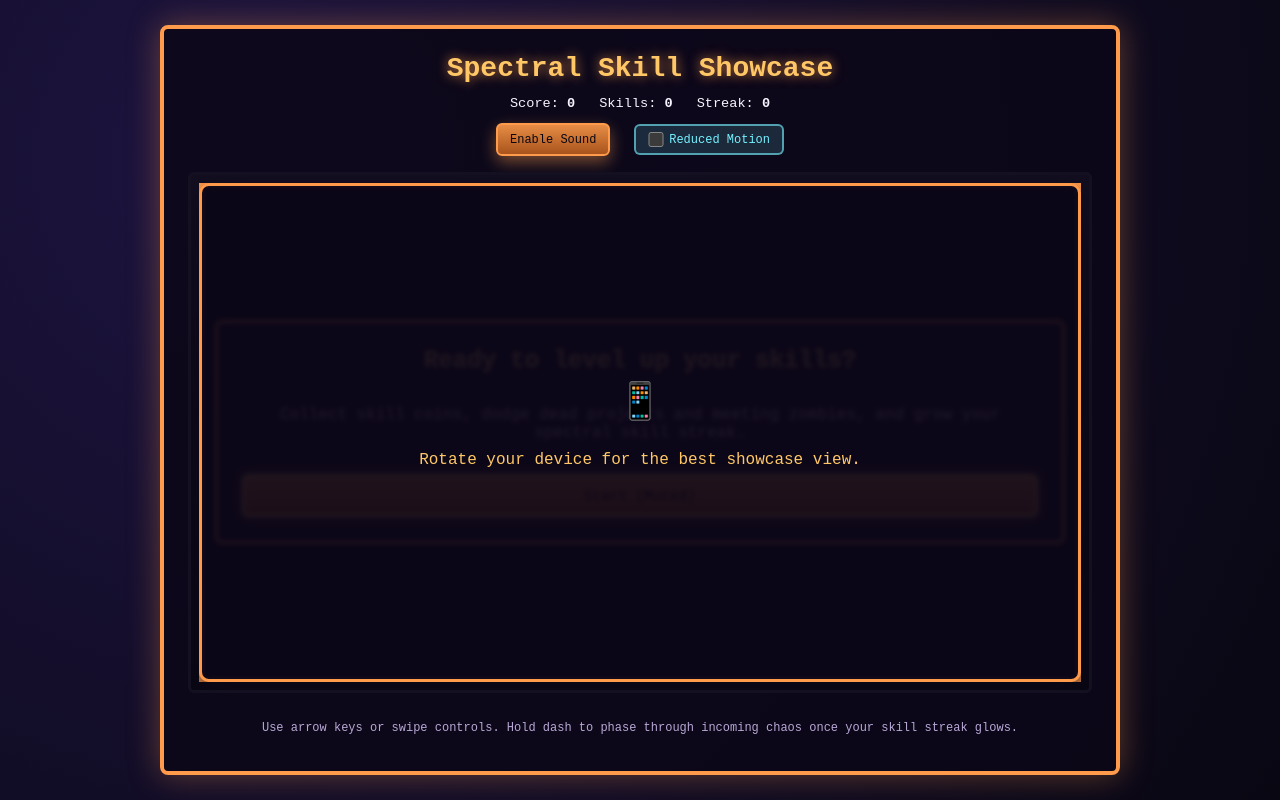
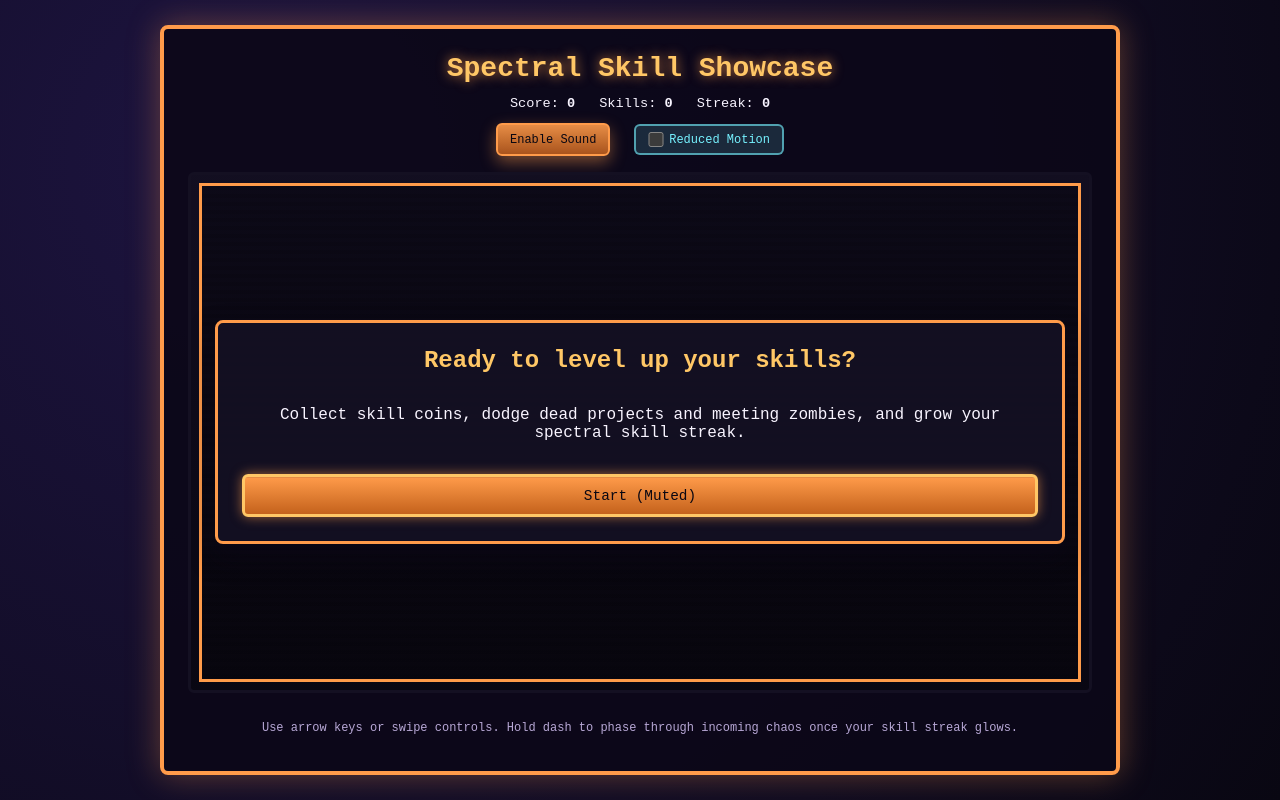
Before and after one commit to tidyeval/halloween-game-2025, a plain HTML site: page docs/index.html in a window 1280 px wide. Drawn offline with Linux system fonts and the light colour scheme; a web font is replaced by a local one.

Commit message:
feat: Remove orientation hint and related styles for improved UI simplicity

```diff
--- a/docs/index.html
+++ b/docs/index.html
@@ -43,12 +43,6 @@
           <button id="restart-button">Run It Again</button>
         </div>
         <div class="toast" id="toast" hidden></div>
-        <div class="orientation-hint" id="orientation-hint" hidden>
-          <div class="orientation-hint__content">
-            <span aria-hidden="true">📱</span>
-            <p>Rotate your device for the best showcase view.</p>
-          </div>
-        </div>
       </section>
 
       <footer class="footer">
--- a/docs/js/main.js
+++ b/docs/js/main.js
@@ -14,7 +14,6 @@ const finalScoreEl = document.getElementById('final-score');
 const finalStreakEl = document.getElementById('final-streak');
 const toastEl = document.getElementById('toast');
 const touchControls = document.querySelector('.touch-controls');
-const orientationHint = document.getElementById('orientation-hint');
 const audioButton = document.getElementById('audio-button');
 const motionToggle = document.getElementById('reduced-motion-toggle');
 
@@ -47,19 +46,6 @@ function updateAudioButton() {
   if (!audioButton) return;
   audioButton.hidden = audioReady;
 }
-
-function updateOrientationHint() {
-  if (!orientationHint) return;
-  const isPortrait = window.innerHeight > window.innerWidth;
-  const prefersTouch = window.matchMedia('(pointer: coarse)').matches;
-  const shouldShow =
-    isPortrait &&
-    !isGameActive &&
-    startDialog.hidden === false &&
-    prefersTouch;
-  orientationHint.hidden = !shouldShow;
-}
-
 const audio = createAudioController();
 const HAPTIC_PATTERNS = {
   skill: [20],
@@ -83,14 +69,12 @@ const game = new SpectralSkillShowcase(canvas, {
     gameoverDialog.hidden = false;
     touchControls.dataset.visible = 'false';
     isGameActive = false;
-    updateOrientationHint();
     audio.stopTheme();
   },
   onReadyToStart: () => {
     startDialog.hidden = false;
     startButton.disabled = false;
     updateStartButtonLabel();
-    updateOrientationHint();
   },
   onHaptic: (type) => {
     if (!supportsVibrate || reducedMotion) return;
@@ -134,7 +118,6 @@ function startRun() {
   const prefersTouch = window.matchMedia('(pointer: coarse)').matches;
   touchControls.dataset.visible = prefersTouch ? 'true' : 'false';
   isGameActive = true;
-  updateOrientationHint();
   game.setMotionPreference({ reducedMotion });
   game.start();
   audio.rewind();
@@ -183,7 +166,6 @@ document.addEventListener('visibilitychange', () => {
     return;
   }
 
-  updateOrientationHint();
 
   if (isGameActive && wasPausedForVisibility && startDialog.hidden && gameoverDialog.hidden) {
     game.resume();
@@ -215,19 +197,6 @@ if (motionToggle) {
     game.setMotionPreference({ reducedMotion });
   });
 }
-
-const orientationMedia = window.matchMedia('(orientation: portrait)');
-if (orientationMedia.addEventListener) {
-  orientationMedia.addEventListener('change', updateOrientationHint);
-} else if (orientationMedia.addListener) {
-  orientationMedia.addListener(updateOrientationHint);
-}
-
-window.addEventListener('resize', () => {
-  window.requestAnimationFrame(updateOrientationHint);
-});
-
-updateOrientationHint();
 
 function setControlPressed(target, pressed) {
   if (!target) return;
--- a/docs/styles.css
+++ b/docs/styles.css
@@ -242,31 +242,6 @@ body {
   transform: translateX(-50%) translateY(0);
 }
 
-.orientation-hint {
-  position: absolute;
-  inset: 0.5rem;
-  display: flex;
-  align-items: center;
-  justify-content: center;
-  text-align: center;
-  background: rgba(12, 7, 24, 0.92);
-  border: 3px solid var(--accent);
-  border-radius: 10px;
-  padding: 1.75rem 1.25rem;
-  color: var(--accent-strong);
-  font-size: clamp(0.75rem, 2.8vw, 1rem);
-  line-height: 1.6;
-  box-shadow: 0 18px 36px rgba(12, 7, 24, 0.75);
-  pointer-events: none;
-  backdrop-filter: blur(2px);
-}
-
-.orientation-hint__content span {
-  display: block;
-  font-size: clamp(1.5rem, 5vw, 2.25rem);
-  margin-bottom: 0.75rem;
-}
-
 @media (max-width: 640px) {
   body {
     padding: 0.75rem;
```
